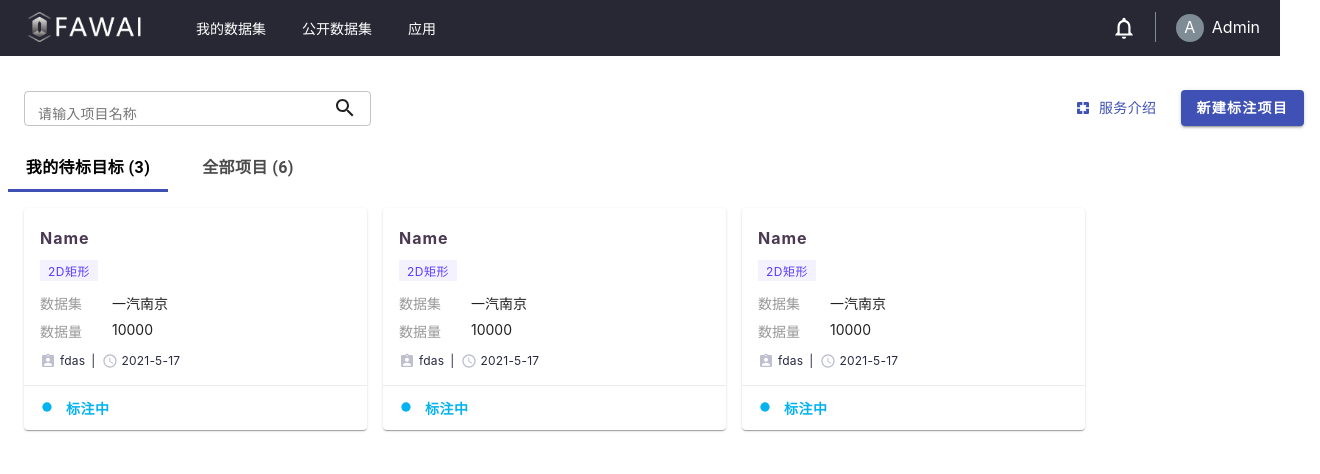
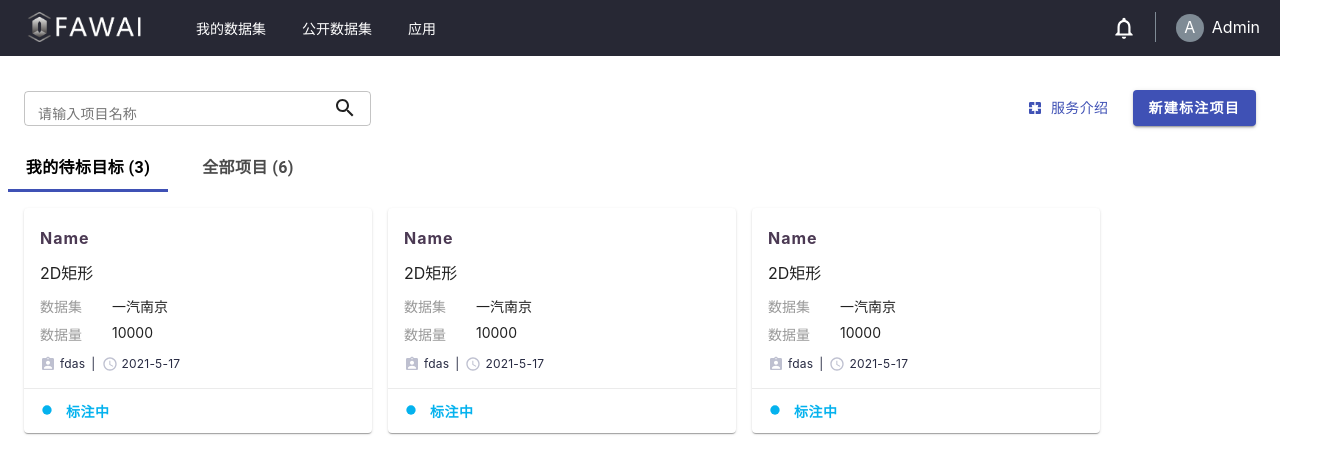
Before and after one commit to thatseanren/fawai, a Next.js app: page /tools/annotation in a window 1280 px wide. Shown: the top 474 px of the page, 1320 px wide, since content can reach past the window. Built offline with nearby package versions, Linux system fonts and the light colour scheme.

Commit message:
tag task

```diff
--- a/component/annotationTasks.js
+++ b/component/annotationTasks.js
@@ -14,6 +14,17 @@ import SearchIcon from "@material-ui/icons/Search";
 import PagesIcon from "@material-ui/icons/Pages";
 import { TabPanel, TabContext } from "@material-ui/lab";
 const useStyles = makeStyles({
+  Tasktag: {
+    root: {
+      background: "rgba(90,60,255,0.063)",
+      letterSpacing: "0.5px",
+      fontSize: "12px",
+      padding: "2px 8px",
+      color: "rgb(90,60,255)",
+      marginRight: "8px",
+    },
+  },
+
   autocomplete: {
     root: { width: "343px" },
     '& div[class*="MuiFormControl-root"][class*="MuiTextField-root"]': {
@@ -29,10 +40,10 @@ const useStyles = makeStyles({
       '& div[class*="MuiInputBase-root"][class*="Mui-focused"]': {
         paddingBottom: "0",
         paddingTop: "0",
-        "& input": { padding: "8px 0" },
+        "& input": { padding: "8px 0px 8px 12px" },
       },
       '&  div[class*="MuiInputBase-root"]': {
-        "& input": { padding: "8px 0" },
+        "& input": { padding: "8px 0px 8px 12px" },
       },
     },
   },
@@ -88,9 +99,15 @@ const useStyles = makeStyles({
   },
 });
 
+function Tasktag(props) {
+  const classes = useStyles();
+  return <div className={classes.Tasktag.root}>{props.tag || "2D矩形"}</div>;
+}
+
 export default function AnnotationTask(props) {
   const [value, setValue] = React.useState(1);
   const [tab, setTab] = React.useState(1);
+
   const handleChange = (event, newValue) => {
     setValue(newValue);
   };
@@ -107,6 +124,7 @@ export default function AnnotationTask(props) {
         top: "56px",
         flexDirection: "column",
         margin: "16px 8px",
+        width: "initial",
       }}
     >
       <Grid
@@ -119,6 +137,7 @@ export default function AnnotationTask(props) {
           flexWrap: "nowrap",
           alignItems: "center",
           height: "40px",
+          width: "initial",
         }}
       >
         <Grid item style={{ flexBasis: "347px" }}>
@@ -169,7 +188,13 @@ export default function AnnotationTask(props) {
             {/* <TabPanel value={2} /> */}
           </Tabs>
           <TabPanel
-            style={{ display: "flex", margin: "8px", padding: "0px" }}
+            style={{
+              flexFlow: "nowrap",
+
+              display: "flex",
+              margin: "8px",
+              padding: "0px",
+            }}
             value={1}
             children={
               <>
@@ -180,7 +205,13 @@ export default function AnnotationTask(props) {
             }
           />
           <TabPanel
-            style={{ display: "flex", margin: "8px", padding: "0px" }}
+            style={{
+              display: "flex",
+              margin: "8px",
+              padding: "0px",
+
+              flexFlow: "nowrap",
+            }}
             value={2}
             children={
               <>
@@ -202,7 +233,7 @@ export default function AnnotationTask(props) {
 function PaperLikeTask(props) {
   const classes = useStyles();
   return (
-    <Paper style={{ width: "343px", margin: "8px" }}>
+    <Paper style={{ margin: "8px" }}>
       <Grid container style={{ padding: "20px 16px 12px" }}>
         <Grid
           item
@@ -219,7 +250,7 @@ function PaperLikeTask(props) {
           {"Name"}
         </Grid>
         <Grid item container style={{ marginBottom: "12px" }}>
-          <TagsWithin />
+          <Tasktag />
         </Grid>
         <Grid item container style={{ marginBottom: "8px" }}>
           <div
@@ -308,25 +339,9 @@ function PaperLikeTask(props) {
           }}
         >
           {" "}
-          标注中{" "}
+          {"标注中"}{" "}
         </span>
       </Grid>
     </Paper>
   );
 }
-function TagsWithin(props) {
-  return (
-    <div
-      style={{
-        background: "rgba(90,60,255,0.063)",
-        letterSpacing: "0.5px",
-        fontSize: "12px",
-        padding: "2px 8px",
-        color: "rgb(90,60,255)",
-        marginRight: "8px",
-      }}
-    >
-      {"2D矩形"}
-    </div>
-  );
-}
```
